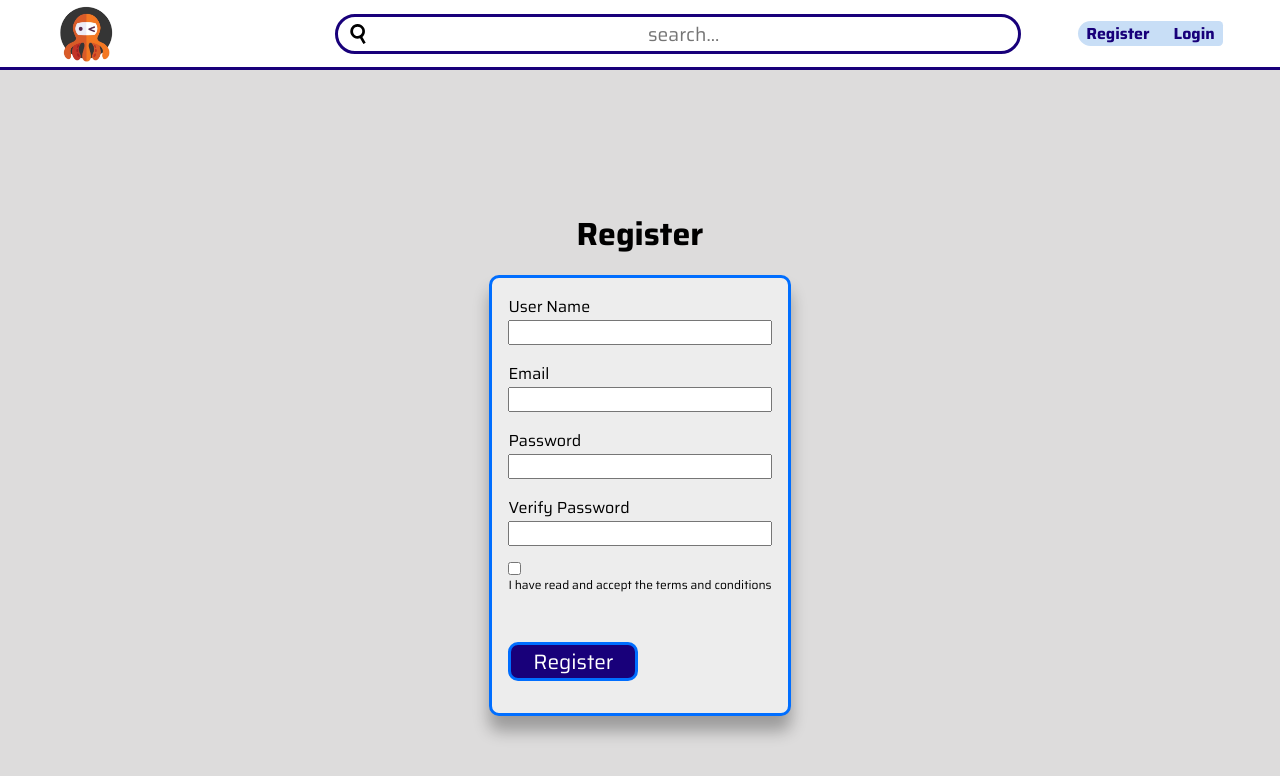
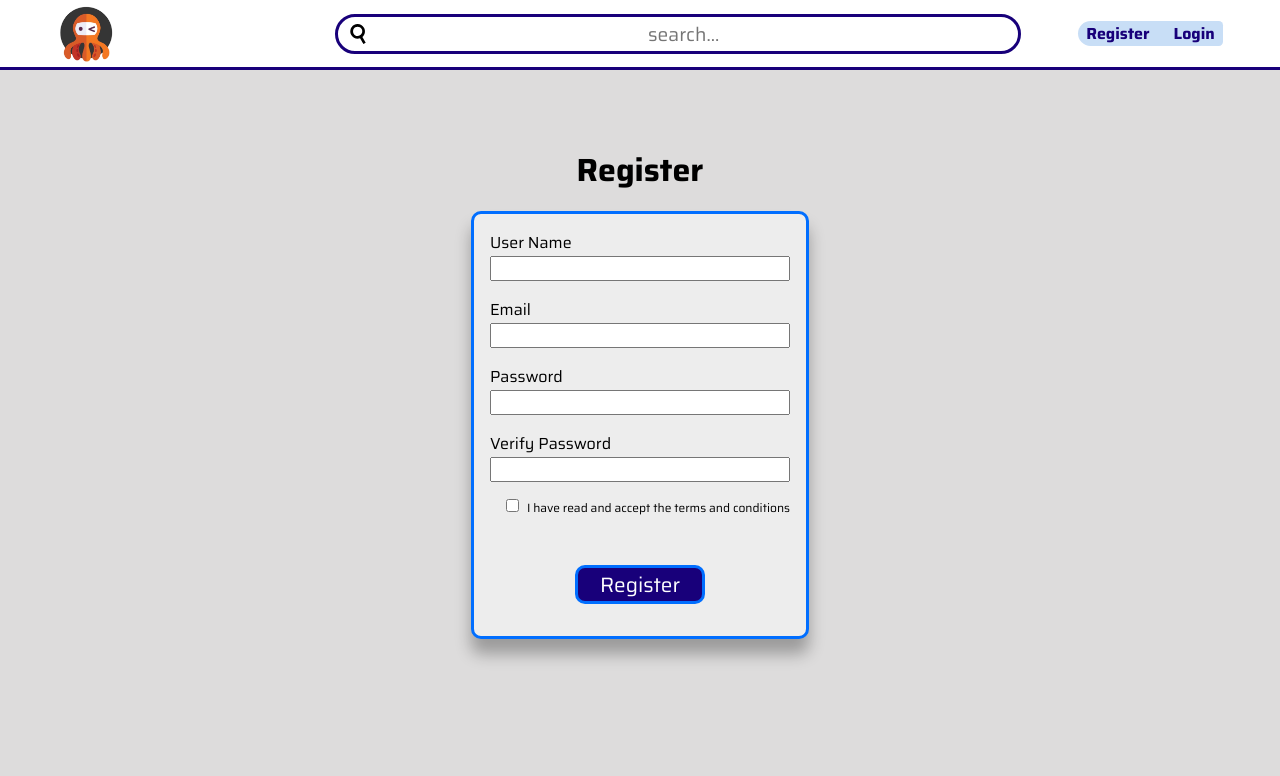
Before and after one commit to AlbertoDesastre/OctoNews, a React (Create React App) app: page /register in a window 1280 px wide. Shown: the top 776 px of the page. Built offline with nearby package versions, Linux system fonts and the light colour scheme.

Commit message:
some css updates and fixes

```diff
--- a/src/components/Carousel.css
+++ b/src/components/Carousel.css
@@ -73,7 +73,7 @@ article.category-items > p {
 /* DESKTOP */
 
 section.cards-container {
-  grid-column: 8/11;
+  grid-column: 8/12;
   grid-row: 2;
   width: 60%;
   justify-self: flex-start;
@@ -88,6 +88,9 @@ section.cards-container {
   li.categories-list:first-child,
   li.categories-list:last-child {
     padding: 0rem;
+  }
+  article.category-items {
+    max-width: 285px;
   }
 
   article.category-items > img {
--- a/src/components/Error.css
+++ b/src/components/Error.css
@@ -25,3 +25,7 @@
   margin-top: 1rem;
   margin-left: 0;
 }
+.userauth.error {
+  color: red;
+  font-size: 0.8rem;
+}
--- a/src/pages/RecoverPage.css
+++ b/src/pages/RecoverPage.css
@@ -1,5 +1,5 @@
 section.recover-page {
-  margin-top: 1rem;
+  margin-top: 5rem;
   grid-column: span 12;
   width: 95%;
   background-color: rgb(237, 237, 237);
--- a/src/pages/UserCreate.js
+++ b/src/pages/UserCreate.js
@@ -1,5 +1,6 @@
 import { useContext, useState } from "react";
 import { Navigate } from "react-router-dom";
+import { Error } from "../components/Error";
 import { Header } from "../components/Header";
 import { AuthContext } from "../context/AuthContext";
 import { registerUserService } from "../utils/api";
@@ -47,6 +48,7 @@ export const UserCreate = () => {
                 <label htmlFor="username">User Name</label>
                 <input
                   type="name"
+                  value={username}
                   id="username"
                   name="username"
                   required
@@ -59,6 +61,7 @@ export const UserCreate = () => {
                 <label htmlFor="email">Email</label>
                 <input
                   type="email"
+                  value={email}
                   id="email"
                   name="email"
                   required
@@ -70,6 +73,7 @@ export const UserCreate = () => {
                 <label htmlFor="pass1">Password</label>
                 <input
                   type="password"
+                  value={pass1}
                   id="pass1"
                   name="pass1"
                   required
@@ -81,6 +85,7 @@ export const UserCreate = () => {
                 <label htmlFor="pass2">Verify Password</label>
                 <input
                   type="password"
+                  value={pass2}
                   id="pass2"
                   name="pass2"
                   required
@@ -94,7 +99,9 @@ export const UserCreate = () => {
               </label>
 
               <button>Register</button>
-              {error ? <p>{error}</p> : null}
+              {error ? (
+                <Error className="userauth error" error={error} />
+              ) : null}
             </form>
           </>
         ) : (
--- a/src/pages/UserLogin.js
+++ b/src/pages/UserLogin.js
@@ -3,6 +3,7 @@ import { Header } from "../components/Header";
 import { AuthContext } from "../context/AuthContext";
 import { loginUserService } from "../utils/api";
 import { Link, Navigate } from "react-router-dom";
+import { Error } from "../components/Error";
 import "./userAuth.css";
 
 export const LoginPage = () => {
@@ -31,11 +32,12 @@ export const LoginPage = () => {
       <Header />
       <main className="auth">
         <h1>Login</h1>
-        <form class="auth">
+        <form className="auth">
           <fieldset className="email">
             <label htmlFor="email">Email</label>
             <input
               type="email"
+              value={email}
               id="email"
               name="email"
               required
@@ -47,6 +49,7 @@ export const LoginPage = () => {
             <label htmlFor="password">Password</label>
             <input
               type="password"
+              value={password}
               id="password"
               name="password"
               required
@@ -60,10 +63,10 @@ export const LoginPage = () => {
           <button type="submit" onClick={handleForm}>
             Login
           </button>
-          {error ? <p>{error}</p> : null}
+          {error ? <Error className="userauth error" error={error} /> : null}
         </form>
         <p>
-          Fist time on OctoNews? <Link to="/users/create"> Register </Link>
+          Fist time on OctoNews? <Link to="/register"> Register </Link>
         </p>
       </main>
     </>
--- a/src/pages/userAuth.css
+++ b/src/pages/userAuth.css
@@ -4,6 +4,7 @@ main.auth {
   flex-direction: column;
   justify-content: center;
   align-items: center;
+  margin: 0 auto;
 }
 
 form.auth {
@@ -14,10 +15,10 @@ form.auth {
   box-shadow: 0px 15px 16px 0px rgba(0, 0, 0, 0.298);
   border: 3px solid rgb(0, 110, 255);
   padding: 1rem;
-  margin: 1rem 0;
+  margin: 1rem;
 }
 
-input.auth .name {
+input.auth.name {
   border: 3px solid rgb(0, 110, 255);
 }
 
@@ -33,44 +34,19 @@ form.auth fieldset label {
 form.auth label.check {
   font-size: 0.75rem;
   margin-bottom: 2rem;
+  padding-left: 1rem;
 }
-
-form.auth label.check input {
-  display: block;
+input#terms {
+  margin-right: 0.5rem;
 }
 
 form.auth fieldset input {
   width: 100%;
 }
 
-fieldset.submit-category {
-  align-self: flex-start;
-  margin: 1rem 0 0.5rem 0.5rem;
-  border-radius: 4px;
-}
-fieldset.submit-category select {
-  border-radius: 4px;
-}
+form.auth > button {
+  align-self: center;
 
-fieldset.submit-title {
-  width: 90%;
-  margin: 0 auto;
-  margin-bottom: 0.3rem;
-  border-radius: 4px;
-  max-width: 700px;
-}
-fieldset.submit-title input {
-  background-color: white;
-  height: auto;
-  overflow-wrap: anywhere;
-  padding: 0 0.4rem;
-  border-radius: 4px;
-  border: none;
-}
-
-form.auth > button {
-  align-items: center;
-  margin-right: 2rem;
   margin-top: 1rem;
   width: 130px;
   border-radius: 10px;
@@ -80,3 +56,5 @@ form.auth > button {
   font-size: 1.3rem;
   margin-bottom: 1rem;
 }
+
+/* DESKTOP */
```
Lines whose indentation alone changed are shown as unchanged.
